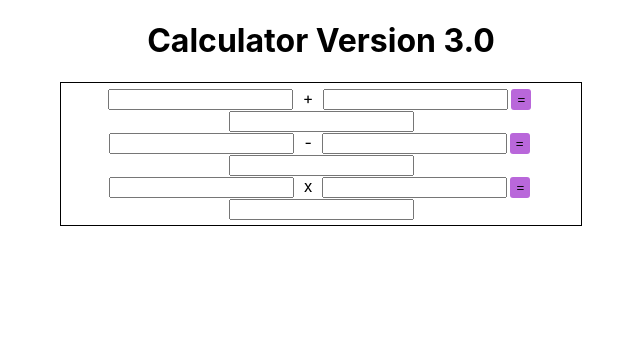
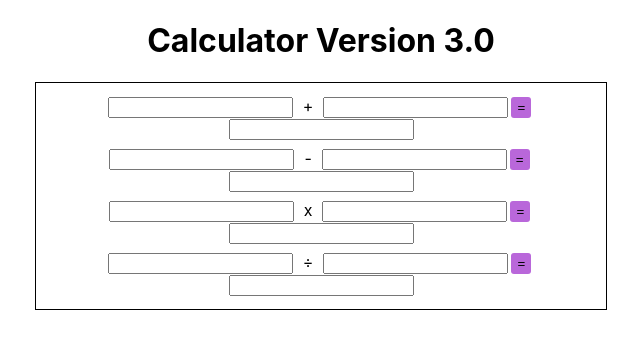
Before and after one commit to momopeachyh/react-calculator-3, a React (Create React App) app: page / in a window 1280 px wide. Shown: the top 348 px of the page, without its empty margins (319-959 px from the left). Built offline with nearby package versions, Linux system fonts and the light colour scheme.

Commit message:
Division and styling

```diff
--- a/src/CalcContainer.css
+++ b/src/CalcContainer.css
@@ -1,10 +1,16 @@
 .CalcContainer {
   border: 1px solid black;
   margin: auto;
-  max-width: 500px;
+  max-width: 550px;
   padding: 5px 10px;
 }
 
+.Addition,
+.Subtraction,
+.Division,
+.Multiplication {
+  margin: 8px 0px;
+}
 .operator {
   padding: 0px 10px;
 }
--- a/src/CalcContainer.js
+++ b/src/CalcContainer.js
@@ -2,6 +2,7 @@ import React from "react";
 import Addition from "./Addition";
 import Subtraction from "./Subtraction";
 import Multiplication from "./Multiplication";
+import Division from "./Division";
 import "./CalcContainer.css";
 
 function CalcContainer() {
@@ -10,6 +11,7 @@ function CalcContainer() {
       <Addition />
       <Subtraction />
       <Multiplication />
+      <Division />
     </div>
   );
 }
--- /dev/null
+++ b/src/Division.js
@@ -0,0 +1,28 @@
+import React, { useState } from "react";
+import "./CalcContainer.css";
+
+function Division() {
+  const [divideAns, setAddAns] = useState("");
+
+  function calcQuotient(event) {
+    event.preventDefault();
+    let divide1 = document.getElementById("divide1").value;
+    let divide2 = document.getElementById("divide2").value;
+    let quotient = Number(divide1) / Number(divide2);
+    setAddAns(quotient);
+  }
+
+  return (
+    <div className="Division">
+      <input type="number" id="divide1"></input>
+      <span className="operator">÷</span>
+      <input type="number" id="divide2"></input>
+      <button className="equal-button" onClick={calcQuotient}>
+        =
+      </button>
+      <input type="number" id="divideAns" value={divideAns}></input>
+    </div>
+  );
+}
+
+export default Division;
```
